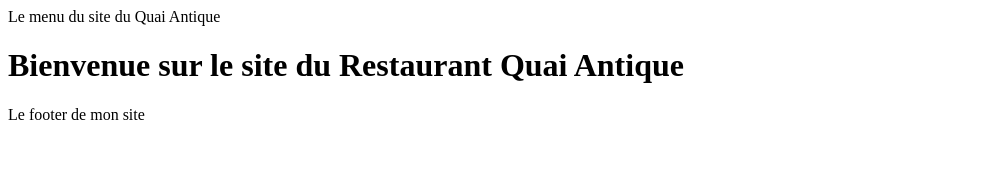
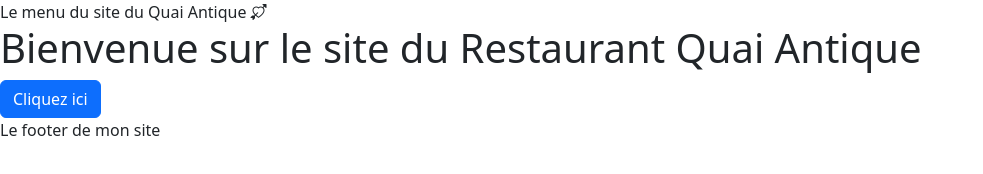
Before and after one commit to sophiamorchen/ProjetFilRouge, a website with bundled scripts: page index.html in a window 1280 px wide. Shown: the whole page, without its empty margins (0-983 px from the left). Built offline with nearby package versions, Linux system fonts and the light colour scheme; files whose address does not match are found by name.

Commit message:
install bootstrap

```diff
--- a/index.html
+++ b/index.html
@@ -3,15 +3,18 @@
 <head>
     <meta charset="UTF-8">
     <meta name="viewport" content="width=device-width, initial-scale=1.0">
+    <link rel="stylesheet" href="node_modules/bootstrap/dist/css/bootstrap.min.css">
+    <link rel="stylesheet" href="node_modules/bootstrap-icons/font/bootstrap-icons.css">
     <title>Document</title>
 </head>
 <body>
-    <header>Le menu du site du Quai Antique</header>
+    <header>Le menu du site du Quai Antique <i class="bi bi-arrow-through-heart"></i></header>
 
     <main id="main-page">
         <!-- Le contenu de la page sera injecté ici -->
     </main>
     <footer>Le footer de mon site</footer>
+    <script src="node_modules/bootstrap/dist/js/bootstrap.bundle.min.js"></script>
     <script type="module" src="./Router/Router.js"></script>
 </body>
 </html>
--- a/pages/home.html
+++ b/pages/home.html
@@ -1 +1,2 @@
 <h1>Bienvenue sur le site du Restaurant Quai Antique</h1>
+<button type="submit" class="btn btn-primary">Cliquez ici</button>
```
Also changed, not shown: package.json (added, +24 -0 lines), 1 other file.
